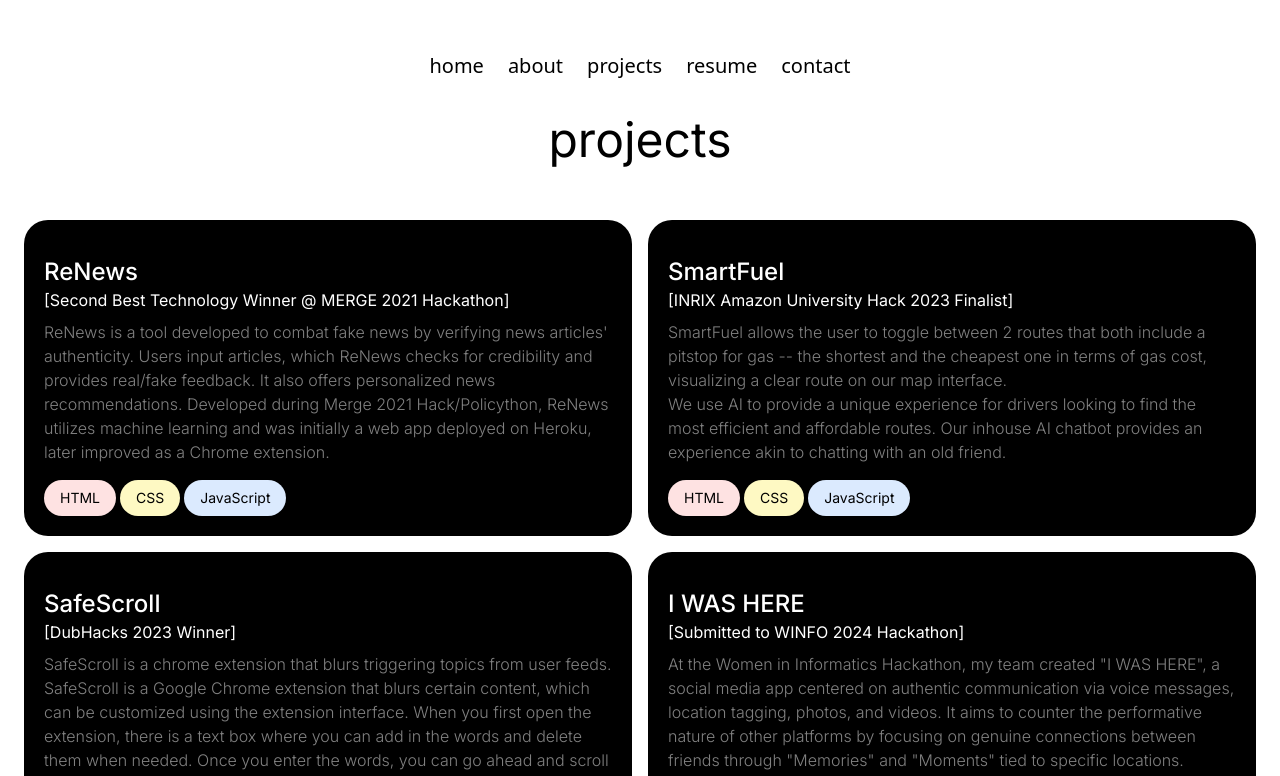
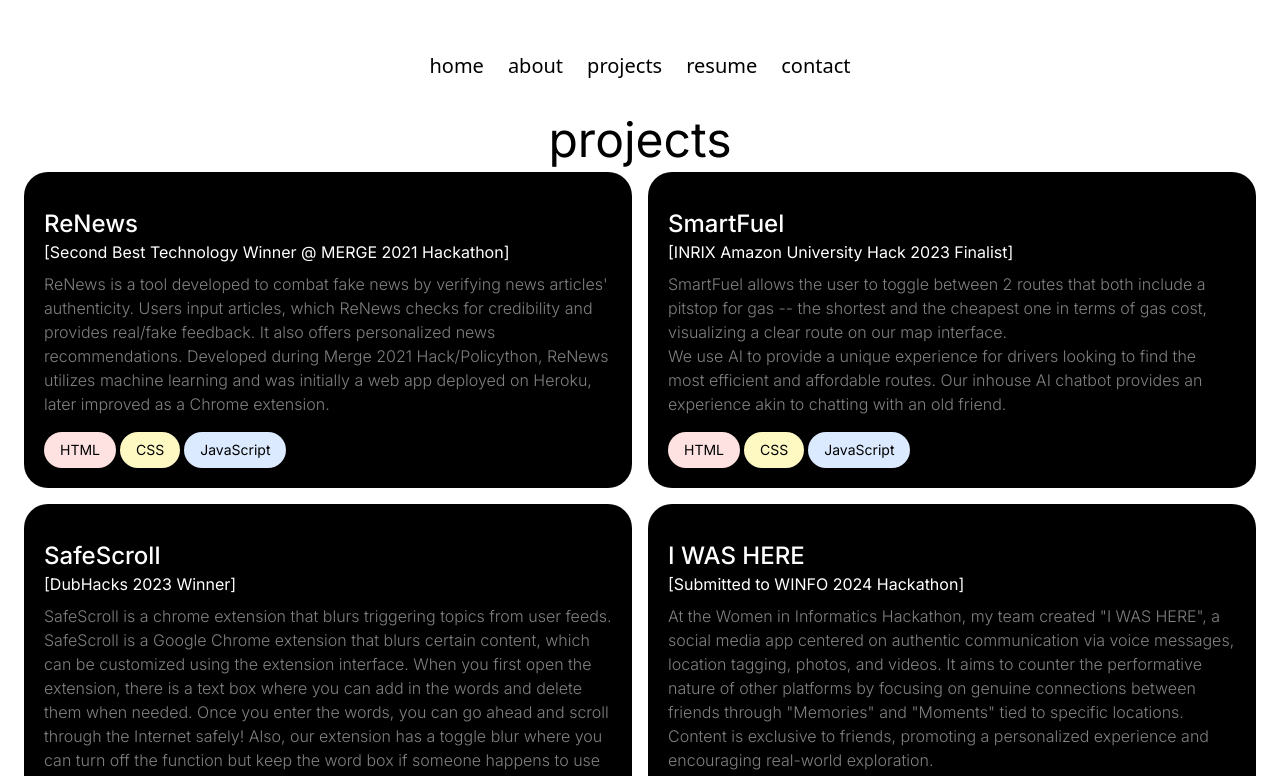
Before and after one commit to KeveeW1/kei-portfolio, a Next.js app: page /projects in a window 1280 px wide. Shown: the top 776 px of the page. Built offline with nearby package versions, Linux system fonts and the light colour scheme.

Commit message:
Deleted extra word from Projects page

```diff
--- a/src/app/projects/page.jsx
+++ b/src/app/projects/page.jsx
@@ -15,7 +15,6 @@ const Projects = () => {
       <h1 className='text-5xl'>projects</h1>
     </div>
     <div className="flex flex-col items-center">
-            <h1 className="text-5xl">Projects</h1>
             <div className="grid-cols-1 md:grid-cols-2 lg:grid lg:grid-cols-2">
                 <a href="https://github.com/KeveeW1/ReNews-BrowserExtension" className="p-5 m-2 flex flex-col items-start bg-black rounded-3xl cursor-pointer hover:bg-gray-500 text-left hover:scale-105 duration-200">
                     <h3 className="text-2xl mt-4 font-medium">ReNews</h3>
```
